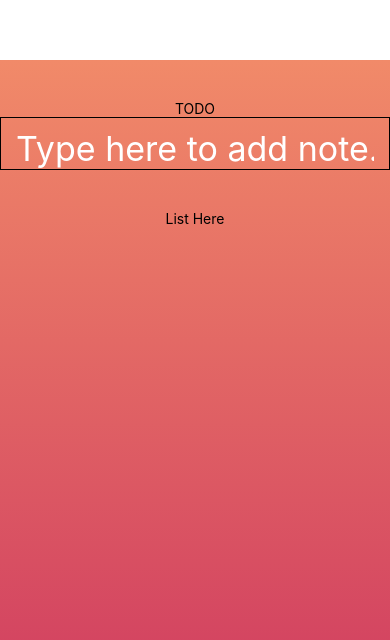
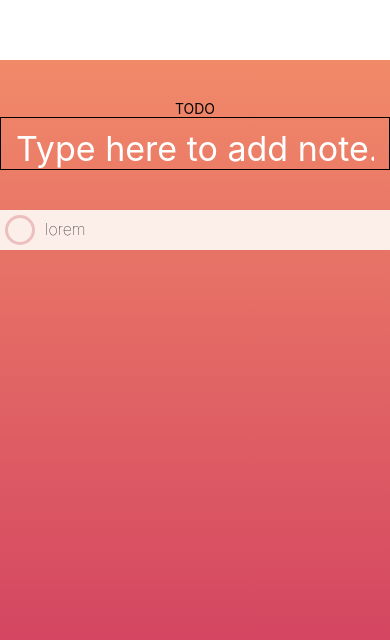
Before and after one commit to longlch/expo_react_native, a React Native app: screen / in a window 390 px wide. Shown: the part 140-780 px from the top of the page. Built offline with nearby package versions, Linux system fonts and the light colour scheme.

Commit message:
Add todo item

```diff
--- a/app/components/TodoItem.js
+++ b/app/components/TodoItem.js
@@ -1,12 +1,62 @@
 import React, {Component} from 'react';
-import {StyleSheet, Text, View} from "react-native";
+import {StyleSheet, Text, View, TouchableOpacity, Dimensions } from "react-native";
+import {circleActive, circleInactive, deleteIconColor, lightWhite} from "../utils/Colors";
+import { MaterialIcons, FontAwesome,Ionicons } from '@expo/vector-icons';
+
+const { height, width } = Dimensions.get('window');
 
 export default class TodoItem extends Component {
 
+    state = {
+        isChecked: false
+    }
+
+    checkCircle = () =>{
+        console.log('log');
+        this.setState({
+            isChecked: !this.state.isChecked
+        });
+    }
+
+
     render() {
+        const {isChecked} = this.state;
         return (
             <View style={styles.container}>
-                <Text>List Here</Text>
+
+                <View style={styles.containerTodo}>
+                    <TouchableOpacity onPress={this.checkCircle}>
+                        <View style={[
+                            styles.circle,
+                            this.state.isChecked ? {borderColor: circleActive} : {
+                                borderColor: circleInactive
+                            }
+                        ]}/>
+                    </TouchableOpacity>
+
+                    <View style={styles.viewTodo}>
+                        <Text style={styles.text}>lorem</Text>
+                    </View>
+
+                </View>
+
+
+                <View style={styles.containerTodo}>
+
+                    {
+                        isChecked &&
+                        <View>
+                            <TouchableOpacity>
+                                <Ionicons name="md-trash" size={25} color={deleteIconColor} />
+                            </TouchableOpacity>
+                        </View>
+                    }
+
+                </View>
+
+
+
+
             </View>
         );
     }
@@ -15,12 +65,28 @@ export default class TodoItem extends Component {
 const styles = StyleSheet.create({
     container:{
         marginTop: 40,
-        alignItems: 'center'
+        backgroundColor: lightWhite,
+        padding: 5,
+        flexDirection: 'row',
+        justifyContent: 'space-between',
+
+
     },
     text: {
-        fontSize: 19,
-        fontWeight: 'bold',
-        color: 'white'
-
+        fontWeight: '100',
+        fontSize: 16,
+    },
+    containerTodo: {
+        flexDirection: 'row',
+    },
+    viewTodo:{
+      marginTop: 4
+    },
+    circle: {
+        borderWidth: 3,
+        marginRight: 10,
+        width: 30,
+        height: 30,
+        borderRadius: 15
     }
 });
```
